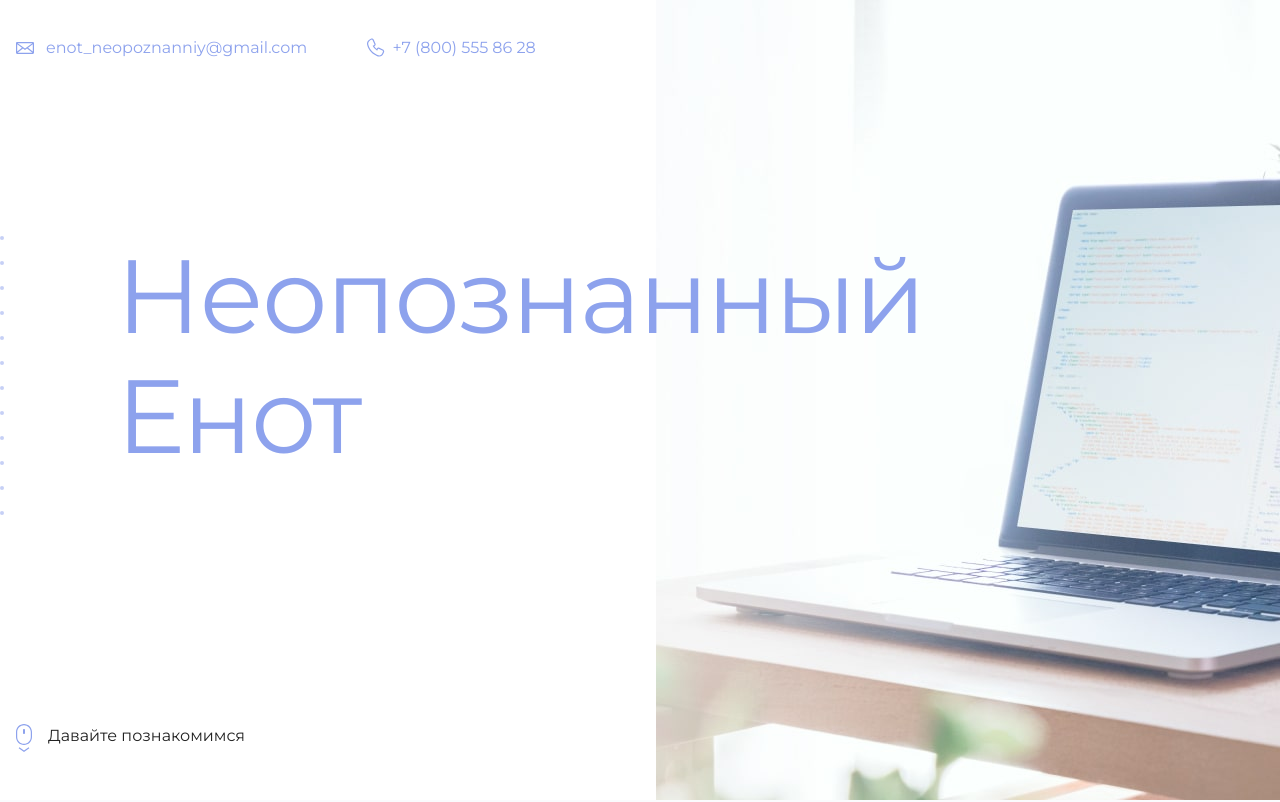
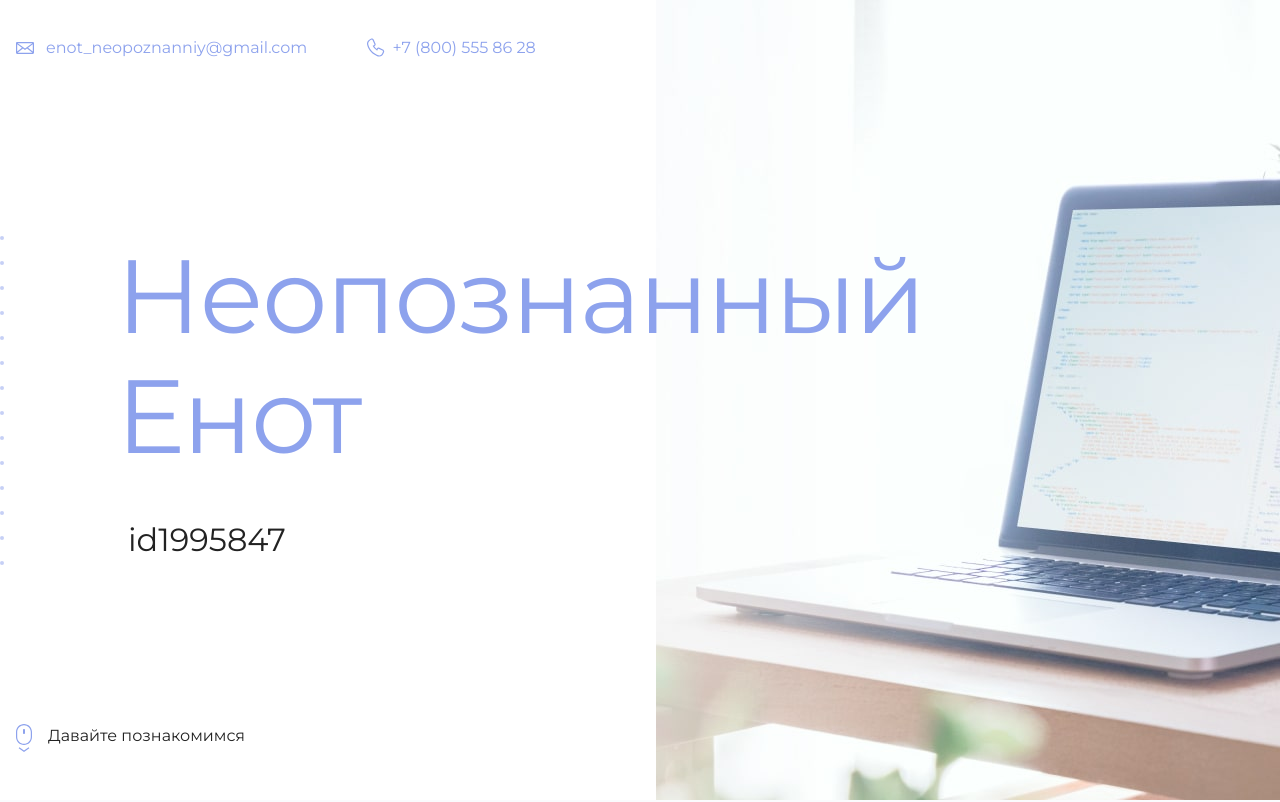
Before and after one commit to alsaut1/github-pages, a plain HTML site: page index.html in a window 1280 px wide. Shown: the top 802 px of the page. Drawn offline with Linux system fonts and the light colour scheme.

Commit message:
Update index.html

```diff
--- a/index.html
+++ b/index.html
@@ -19,7 +19,7 @@
       <section class="hero-image">
         <div class="container">
           <h1 class="heading">Неопознанный Енот</h1>
-          <p><!-- Тут ваш id на сайте Академии --></p>
+          <p>id1995847</p>
         </div>
       </section>
 
```
